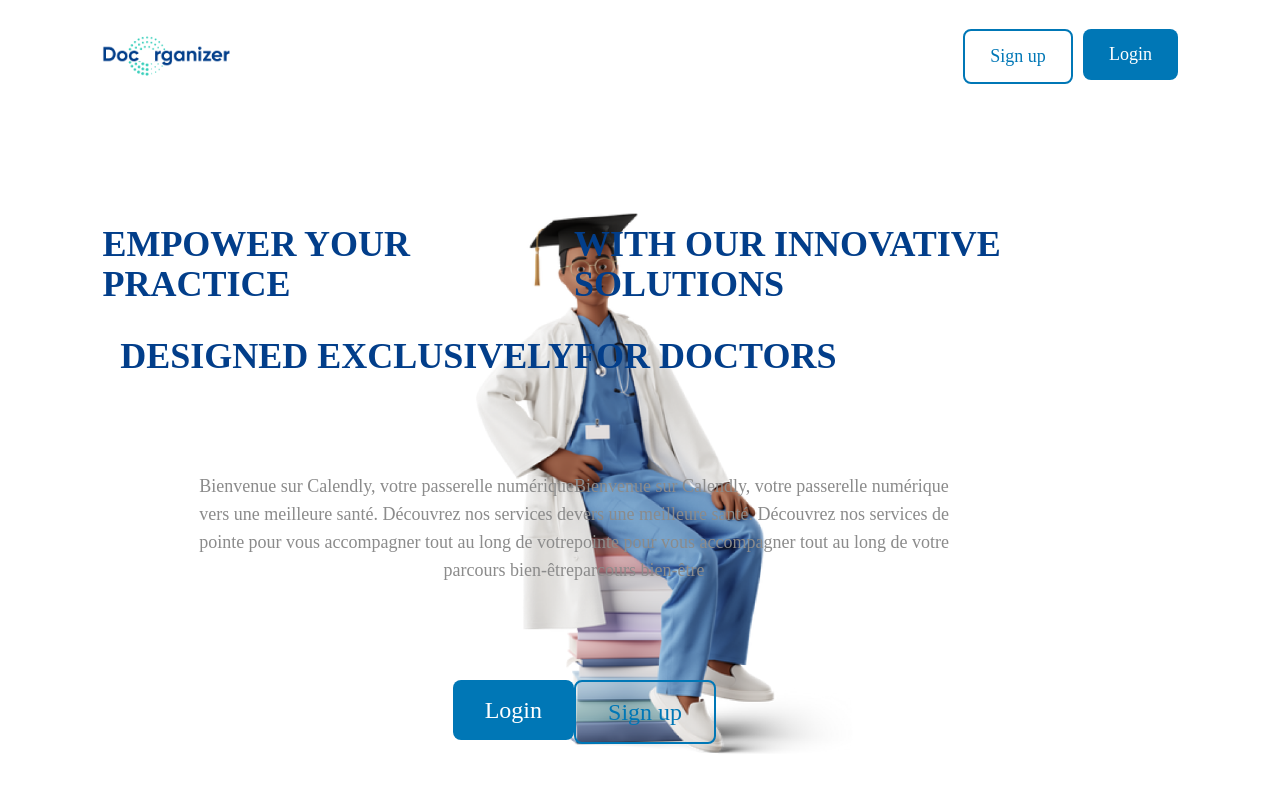
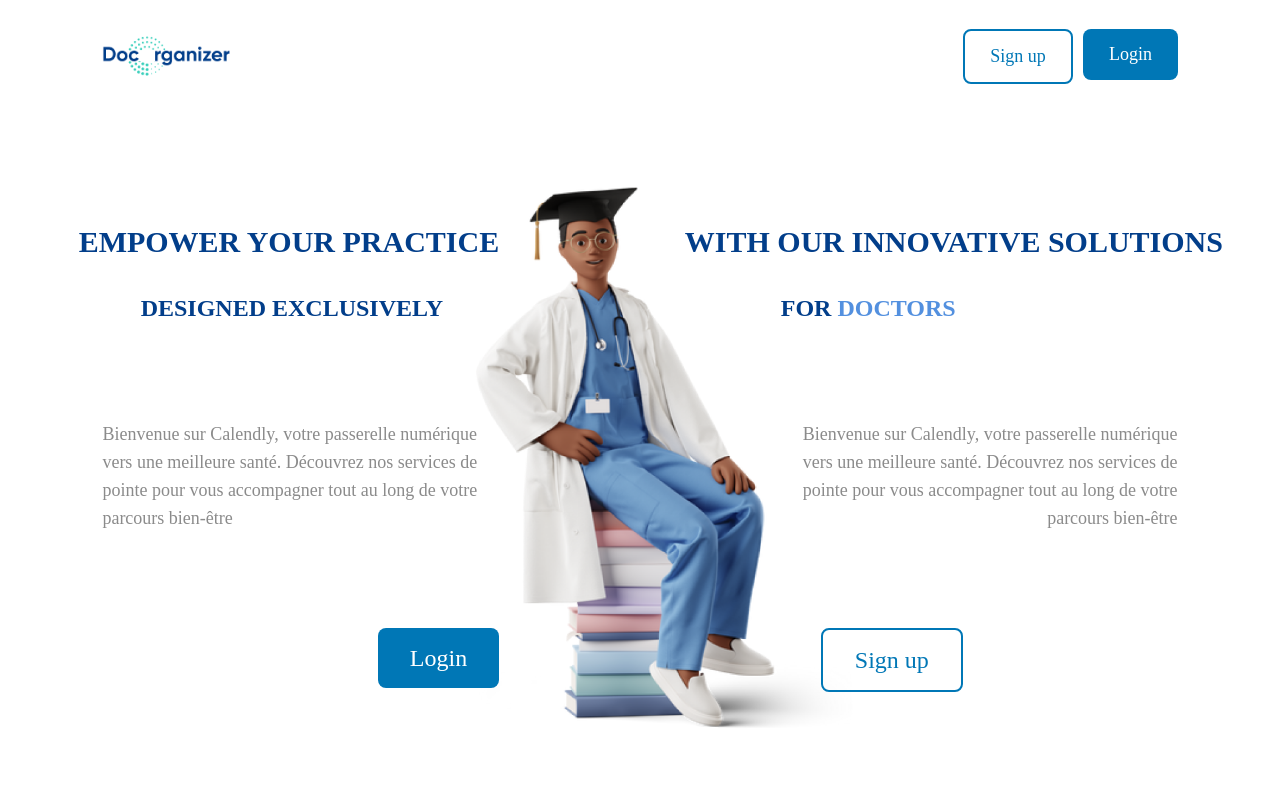
Before and after one commit to sawano4/TCX-Front, a React (Vite) app: page / in a window 1280 px wide. Shown: the top 800 px of the page. Built offline with nearby package versions, Linux system fonts and the light colour scheme; the HTML template or start-up script is replaced by a standard one.

Commit message:
change hero

```diff
--- a/src/Components/Pages/Home/Hero.jsx
+++ b/src/Components/Pages/Home/Hero.jsx
@@ -5,11 +5,11 @@ function Hero() {
   return (
     <div className='flex items-started justify-between max-w-[84vw] bg-[url("/Doctor.png")] bg-no-repeat bg-center bg-contain'>
         <div className=' flex flex-col items-end gap-24 py-16'>
-            <div className='flex flex-col items-end gap-8'>
-                <h2 className='uppercase text-[#023E8A] text-4xl font-bold text-left'>Empower your practice</h2>
-                <h2 className='uppercase text-[#023E8A] text-4xl font-bold text-left'>designed exclusively</h2>
+            <div className='flex flex-col items-end gap-8 ml-[-18vh]  '>
+                <h2 className='uppercase text-[#023E8A] text-3xl font-bold   '>Empower your practice</h2>
+                <h2 className='uppercase text-[#023E8A] text-2xl font-bold  mr-[7vh]'>designed exclusively</h2>
             </div>
-            <p className='text-right w-[31vw] text-[#8B8B8B] text-lg'>
+            <p className='text-left w-[31vw] text-[#8B8B8B] text-lg '>
             Bienvenue sur Calendly, votre passerelle numérique vers une meilleure santé. Découvrez nos services de pointe pour vous accompagner tout au long de votre parcours bien-être
             </p>
 
@@ -19,16 +19,16 @@ function Hero() {
               </button>
             </Link>
         </div>
-        <div className='relative z-[100] flex flex-col items-start gap-24 py-16'>
-            <div className='flex flex-col items-start gap-8'>
-                <h2 className='uppercase text-[#023E8A] text-4xl font-bold text-left'>with our innovative solutions </h2>
-                <h2 className='uppercase text-[#023E8A] text-4xl font-bold text-left'>for doctors</h2>
+        <div className='relative  flex flex-col items-start gap-24 py-16'>
+            <div className='flex flex-col items-start gap-8 mr-[-100px]'>
+                <h2 className='uppercase text-[#023E8A] text-3xl font-bold text-left ml-[-12vh]'>with our innovative solutions </h2>
+                <h2 className='uppercase text-[#023E8A] text-2xl font-bold text-left nl-[-5vh]'>for <span className='text-[#5390df]' >doctors</span> </h2>
             </div>
-            <p className='text-left w-[31vw] text-[#8B8B8B] text-lg'>
+            <p className='text-right w-[31vw] text-[#8B8B8B] text-lg'>
             Bienvenue sur Calendly, votre passerelle numérique vers une meilleure santé. Découvrez nos services de pointe pour vous accompagner tout au long de votre parcours bien-être
             </p>
             <Link to="/Register">
-              <button className="bg-transparent border-2 border-[#0077B6] text-[20px] md:text-[24px] px-[4vw] md:px-[2.5vw] py-[1.5vh] text-[#0077B6] rounded-[8px]">
+              <button className="bg-transparent border-2 ml-10 border-[#0077B6] text-[20px] md:text-[24px] px-[4vw] md:px-[2.5vw] py-[1.5vh] text-[#0077B6] rounded-[8px]">
                 Sign up
               </button>
             </Link>
```
